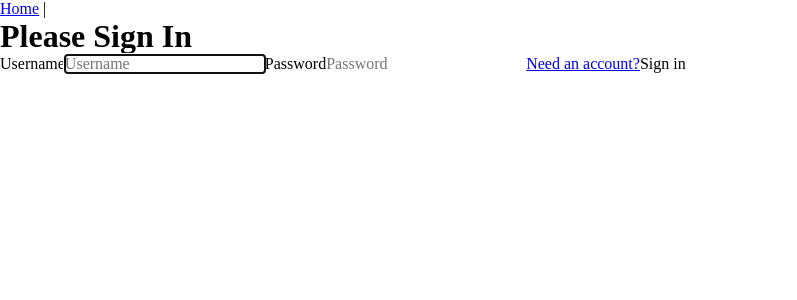
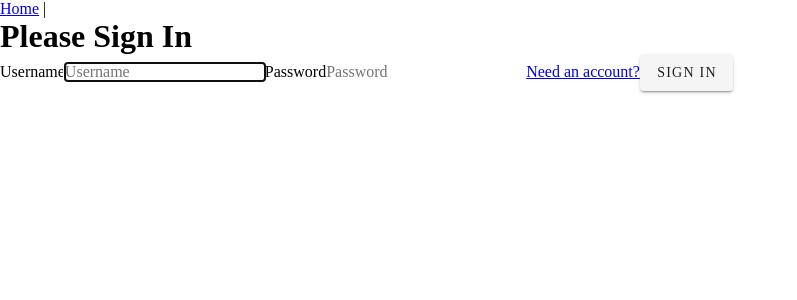
Before and after one commit to vidya1783/FlashCard-StudyApp, a Vue app in the folder vue/: page /login in a window 1280 px wide. Shown: the top 300 px of the page, without its empty margins (0-797 px from the left). Built offline with nearby package versions, Linux system fonts and the light colour scheme.

Commit message:
working login button

```diff
--- a/vue/src/views/Login.vue
+++ b/vue/src/views/Login.vue
@@ -32,7 +32,8 @@
         required
       />
       <router-link :to="{ name: 'register' }">Need an account?</router-link>
-      <button type="submit">Sign in</button>
+      <v-btn type="submit">Sign in</v-btn>
+
     </form>
   </div>
 </template>
```
